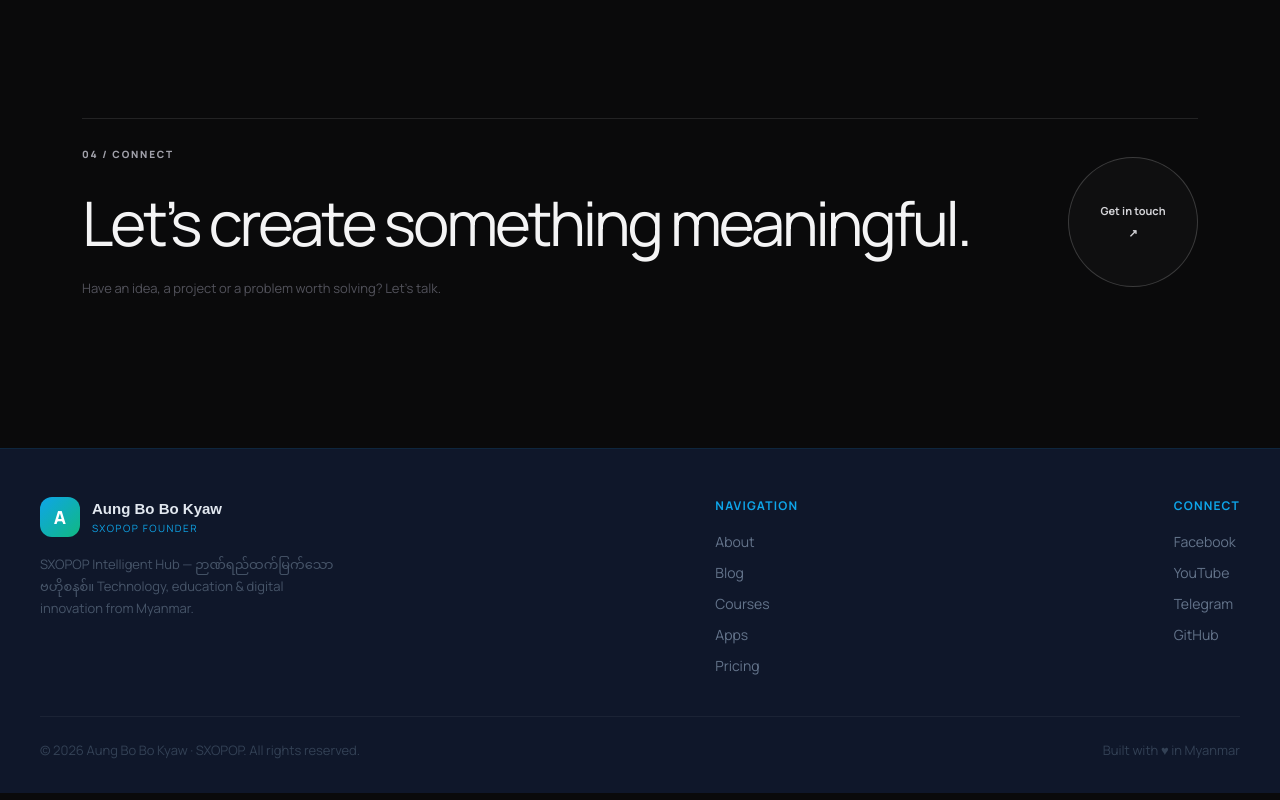
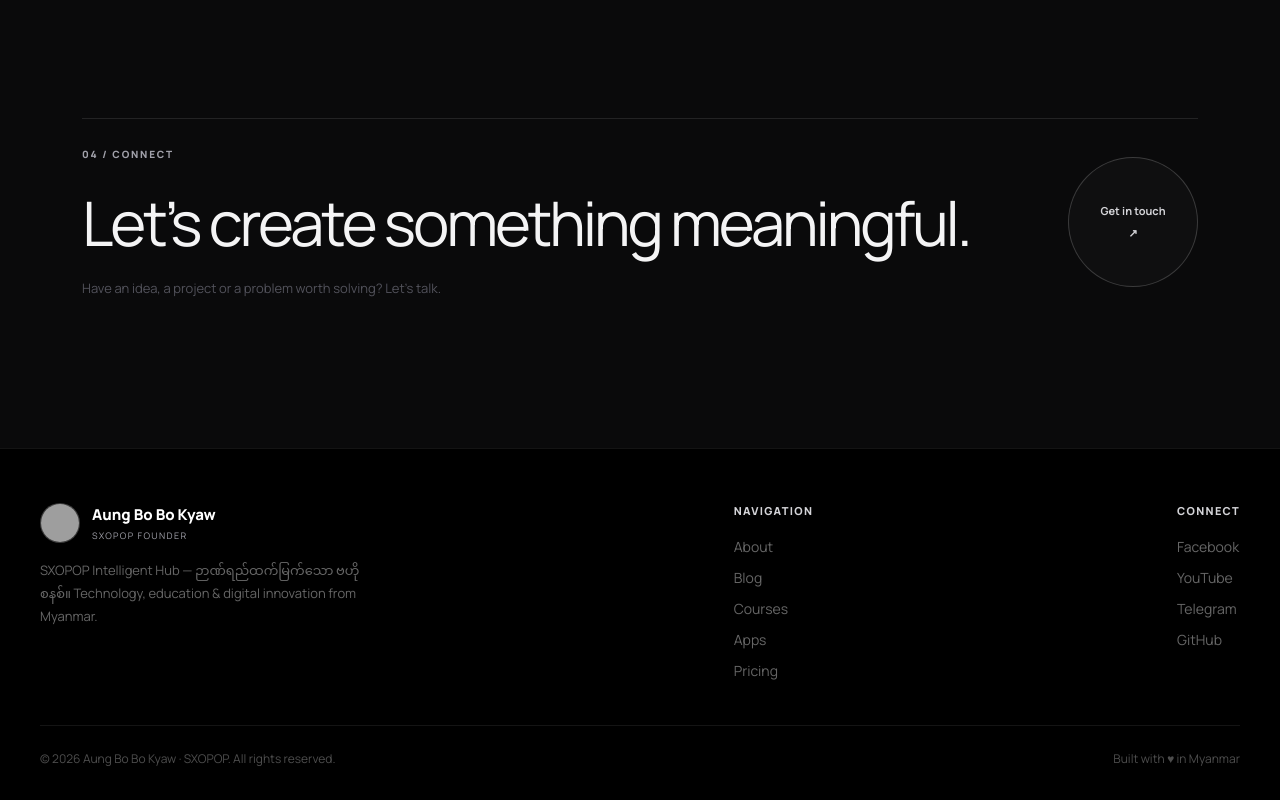
Before and after one commit to aungbobokyaw124/sxopop-personal-blog, a React (Vite) app: page / in a window 1280 px wide. Shown: the part 2379-3179 px from the top of the page. Built offline with nearby package versions, Linux system fonts and the light colour scheme; no server answers; the database is empty; grey boxes are pictures that could not be loaded.

Commit message:
Make footer deep black and neutral

```diff
--- a/src/components/Footer.jsx
+++ b/src/components/Footer.jsx
@@ -10,72 +10,42 @@ const LINKS = [
 
 export default function Footer() {
   return (
-    <footer style={{
-      borderTop: '1px solid rgba(14,165,233,0.1)',
-      background: '#0F172A',
-      padding: '48px 24px 32px',
-    }}>
-      <div style={{ maxWidth: 1200, margin: '0 auto' }}>
-        <div style={{ display: 'flex', flexWrap: 'wrap', justifyContent: 'space-between', alignItems: 'flex-start', gap: 32, marginBottom: 40 }}>
-
-          {/* Brand */}
-          <div style={{ maxWidth: 300 }}>
-            <div style={{ display: 'flex', alignItems: 'center', gap: 12, marginBottom: 16 }}>
-              <div style={{
-                width: 40, height: 40, borderRadius: 12,
-                background: 'linear-gradient(135deg, #0EA5E9, #10B981)',
-                display: 'flex', alignItems: 'center', justifyContent: 'center',
-                fontWeight: 900, fontSize: 18, color: '#fff',
-              }}>A</div>
+    <footer style={{borderTop:'1px solid rgba(255,255,255,.08)',background:'#000',padding:'54px 24px 32px',color:'#fff'}}>
+      <div style={{maxWidth:1200,margin:'0 auto'}}>
+        <div style={{display:'flex',flexWrap:'wrap',justifyContent:'space-between',alignItems:'flex-start',gap:40,marginBottom:44}}>
+          <div style={{maxWidth:330}}>
+            <div style={{display:'flex',alignItems:'center',gap:12,marginBottom:16}}>
+              <img src="/assets/profile.webp" alt="Aung Bo Bo Kyaw" style={{width:40,height:40,borderRadius:'50%',objectFit:'cover',border:'1px solid rgba(255,255,255,.18)',background:'#111'}} />
               <div>
-                <div style={{ fontWeight: 800, fontSize: 15, color: '#E2E8F0', fontFamily: 'Space Grotesk, sans-serif' }}>Aung Bo Bo Kyaw</div>
-                <div style={{ fontSize: 10, color: '#0EA5E9', letterSpacing: '0.15em', textTransform: 'uppercase' }}>SXOPOP Founder</div>
+                <div style={{fontWeight:800,fontSize:15,color:'#fff',fontFamily:'Manrope,Noto Sans Myanmar,sans-serif'}}>Aung Bo Bo Kyaw</div>
+                <div style={{fontSize:9,color:'#a1a1aa',letterSpacing:'.15em',textTransform:'uppercase',marginTop:3}}>SXOPOP Founder</div>
               </div>
             </div>
-            <p style={{ fontSize: 13, color: '#475569', lineHeight: 1.7 }}>
-              SXOPOP Intelligent Hub — ဉာဏ်ရည်ထက်မြက်သော ဗဟိုစနစ်။ Technology, education & digital innovation from Myanmar.
-            </p>
+            <p style={{fontSize:13,color:'#666',lineHeight:1.75}}>SXOPOP Intelligent Hub — ဉာဏ်ရည်ထက်မြက်သော ဗဟိုစနစ်။ Technology, education & digital innovation from Myanmar.</p>
           </div>
 
-          {/* Nav */}
           <div>
-            <div style={{ fontSize: 12, fontWeight: 700, color: '#0EA5E9', letterSpacing: '0.1em', textTransform: 'uppercase', marginBottom: 16 }}>Navigation</div>
-            <div style={{ display: 'flex', flexDirection: 'column', gap: 10 }}>
-              {LINKS.map(l => (
-                <Link key={l.to} to={l.to} style={{ fontSize: 14, color: '#64748B', textDecoration: 'none', transition: 'color 0.2s' }}
-                  onMouseEnter={e => e.target.style.color = '#E2E8F0'}
-                  onMouseLeave={e => e.target.style.color = '#64748B'}
-                >{l.label}</Link>
-              ))}
+            <div style={{fontSize:11,fontWeight:800,color:'#d4d4d8',letterSpacing:'.12em',textTransform:'uppercase',marginBottom:16}}>Navigation</div>
+            <div style={{display:'flex',flexDirection:'column',gap:10}}>
+              {LINKS.map(l => <Link key={l.to} to={l.to} style={{fontSize:14,color:'#666',textDecoration:'none',transition:'color .2s'}} onMouseEnter={e=>e.currentTarget.style.color='#fff'} onMouseLeave={e=>e.currentTarget.style.color='#666'}>{l.label}</Link>)}
             </div>
           </div>
 
-          {/* Contact */}
           <div>
-            <div style={{ fontSize: 12, fontWeight: 700, color: '#0EA5E9', letterSpacing: '0.1em', textTransform: 'uppercase', marginBottom: 16 }}>Connect</div>
-            <div style={{ display: 'flex', flexDirection: 'column', gap: 10 }}>
+            <div style={{fontSize:11,fontWeight:800,color:'#d4d4d8',letterSpacing:'.12em',textTransform:'uppercase',marginBottom:16}}>Connect</div>
+            <div style={{display:'flex',flexDirection:'column',gap:10}}>
               {[
-                { label: 'Facebook', href: '#' },
-                { label: 'YouTube', href: '#' },
-                { label: 'Telegram', href: '#' },
-                { label: 'GitHub', href: 'https://github.com/aungbobokyaw124' },
-              ].map(s => (
-                <a key={s.label} href={s.href} target="_blank" rel="noreferrer"
-                  style={{ fontSize: 14, color: '#64748B', textDecoration: 'none', transition: 'color 0.2s' }}
-                  onMouseEnter={e => e.target.style.color = '#E2E8F0'}
-                  onMouseLeave={e => e.target.style.color = '#64748B'}
-                >{s.label}</a>
-              ))}
+                {label:'Facebook',href:'#'},{label:'YouTube',href:'#'},{label:'Telegram',href:'#'},{label:'GitHub',href:'https://github.com/aungbobokyaw124'},
+              ].map(s=><a key={s.label} href={s.href} target="_blank" rel="noreferrer" style={{fontSize:14,color:'#666',textDecoration:'none',transition:'color .2s'}} onMouseEnter={e=>e.currentTarget.style.color='#fff'} onMouseLeave={e=>e.currentTarget.style.color='#666'}>{s.label}</a>)}
             </div>
           </div>
         </div>
 
-        {/* Bottom */}
-        <div style={{ borderTop: '1px solid rgba(255,255,255,0.05)', paddingTop: 24, display: 'flex', flexWrap: 'wrap', justifyContent: 'space-between', alignItems: 'center', gap: 12 }}>
-          <p style={{ fontSize: 13, color: '#334155' }}>© 2026 Aung Bo Bo Kyaw · SXOPOP. All rights reserved.</p>
-          <p style={{ fontSize: 13, color: '#334155' }}>Built with ♥ in Myanmar</p>
+        <div style={{borderTop:'1px solid rgba(255,255,255,.08)',paddingTop:24,display:'flex',flexWrap:'wrap',justifyContent:'space-between',alignItems:'center',gap:12}}>
+          <p style={{fontSize:12,color:'#4d4d4d'}}>© 2026 Aung Bo Bo Kyaw · SXOPOP. All rights reserved.</p>
+          <p style={{fontSize:12,color:'#4d4d4d'}}>Built with ♥ in Myanmar</p>
         </div>
       </div>
     </footer>
   )
-                  }
+}
```
